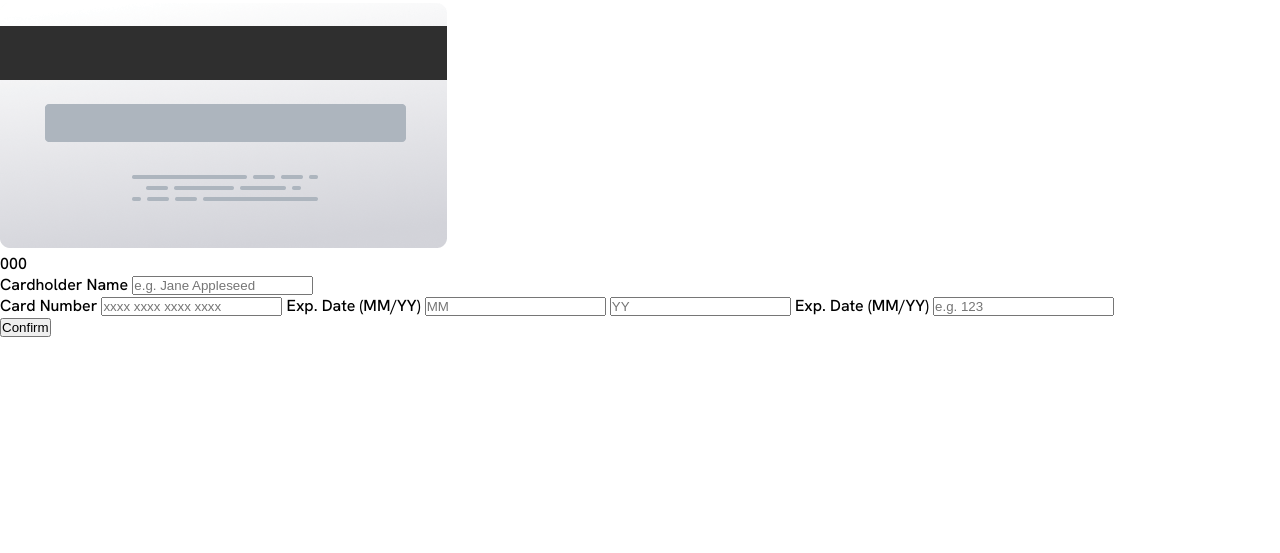
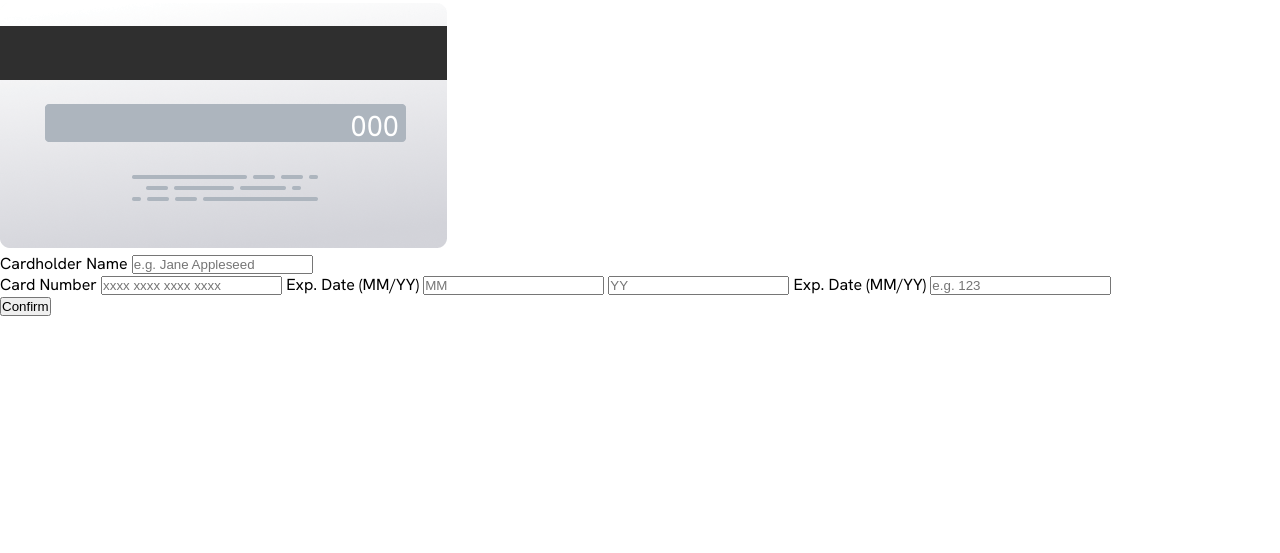
Before and after one commit to domenmerhar/Interactive-card-details-form, a website: page index.html in a window 1280 px wide. Shown: the part 247-800 px from the top of the page. Drawn offline with Linux system fonts and the light colour scheme.

Commit message:
Backside credit card styled

```diff
--- a/sass/partials/_typography.scss
+++ b/sass/partials/_typography.scss
@@ -1,4 +1,4 @@
-@import url("https://fonts.googleapis.com/css2?family=Hanken+Grotesk:wght@500;700;800&family=Roboto:wght@400;500;700&family=Space+Grotesk:wght@500&family=Ubuntu:wght@400;500;700&display=swap");
+@import url("https://fonts.googleapis.com/css2?family=Hanken+Grotesk:wght@400,500;700;800&family=Roboto:wght@400;500;700&family=Space+Grotesk:wght@500&family=Ubuntu:wght@400;500;700&display=swap");
 
 main {
   font-size: 62.5%;
--- a/sass/partials/cardContainer/_cardBack.scss
+++ b/sass/partials/cardContainer/_cardBack.scss
@@ -1,7 +1,14 @@
 .card-container-back {
+  position: relative;
+  display: inline-block;
   .card-container-back__back-img {
   }
 
   .card-container-back__CVC {
+    color: $white;
+    position: absolute;
+    top: 6.5rem;
+    right: 3rem;
+    font-size: 1.8rem;
   }
 }
--- a/sass/partials/cardContainer/cardFront/_cardBottom.scss
+++ b/sass/partials/cardContainer/cardFront/_cardBottom.scss
@@ -1,4 +1,5 @@
 .card-bottom-container {
+  font-weight: 500;
   position: absolute;
   bottom: 2rem;
   left: 1rem;
```
Also changed, not shown: css/style.css.
